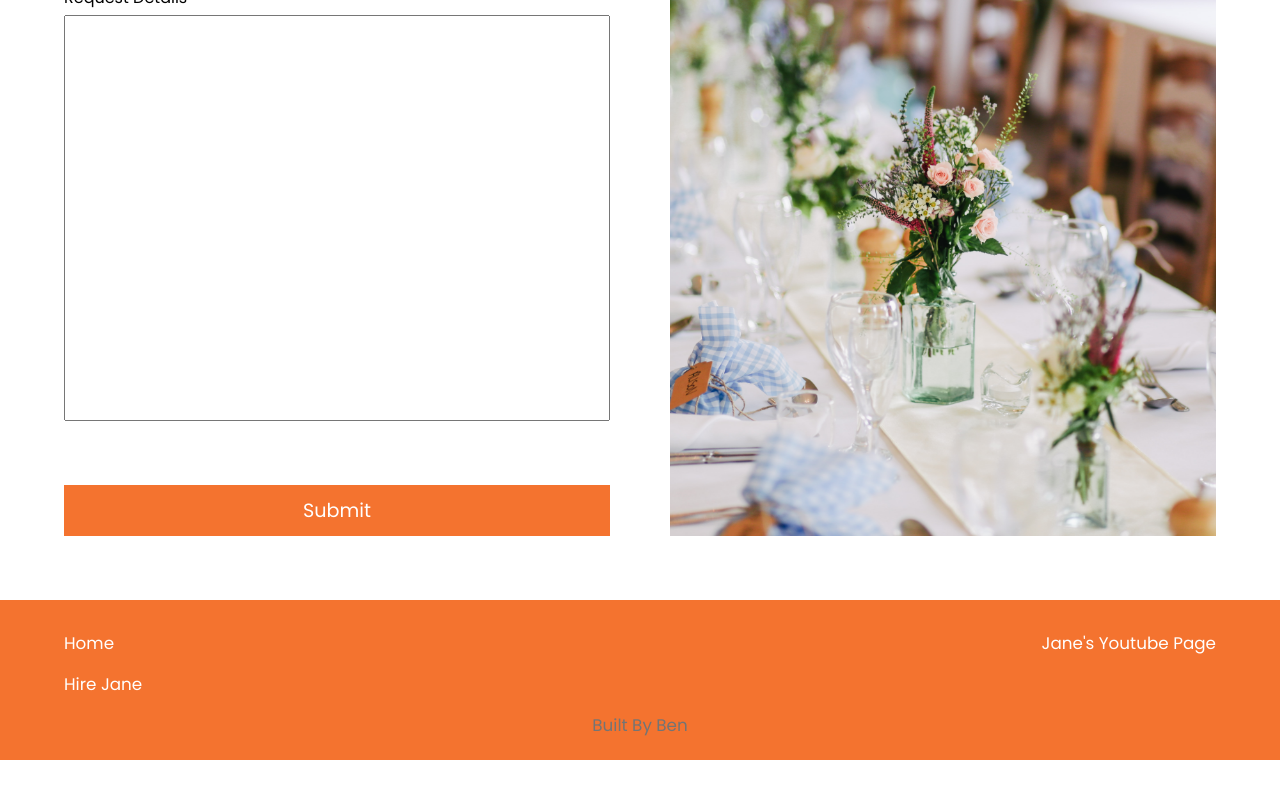
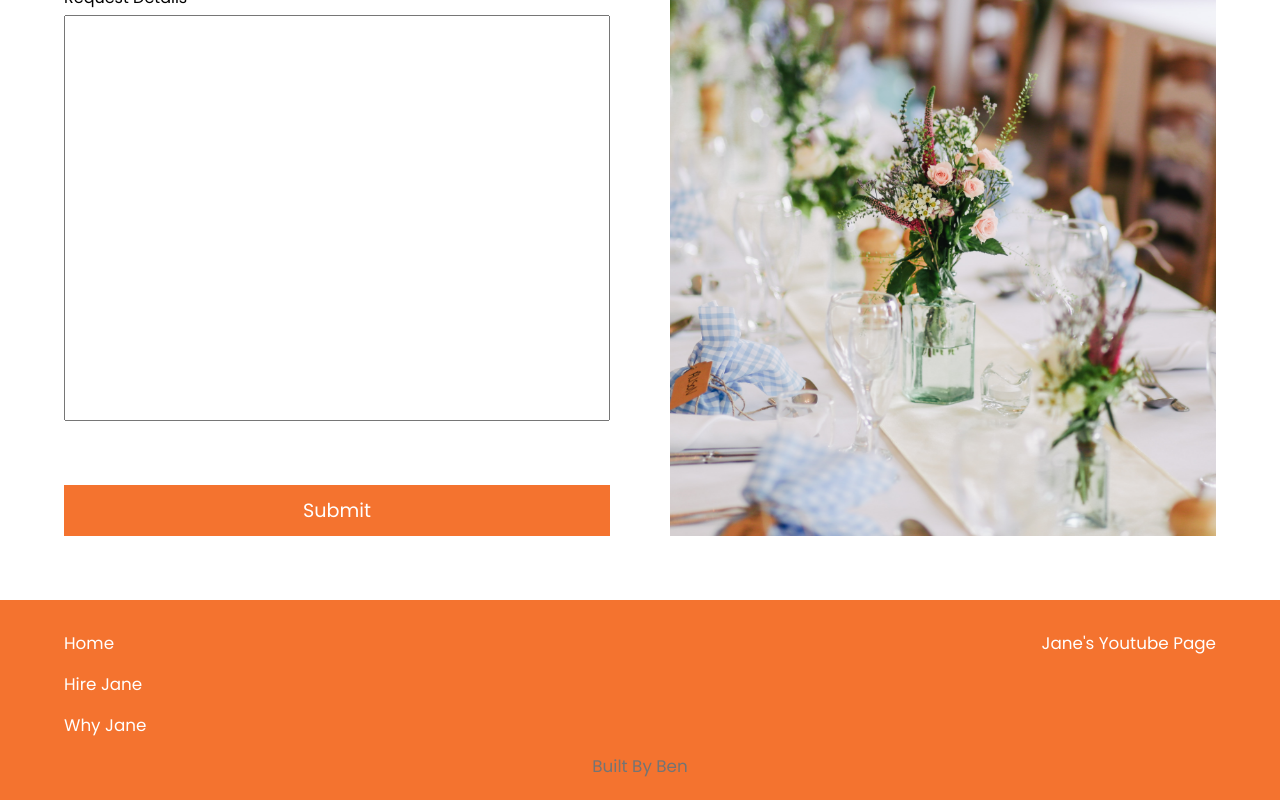
Before and after one commit to benyoo5222/Jane-website, a React (Create React App) app in the folder website/: page /hire-jane in a window 1280 px wide. Shown: the part 851-1651 px from the top of the page. Before the commit the page ends 1611 px from the top, so only its background shows below. Built offline with nearby package versions, Linux system fonts and the light colour scheme.

Commit message:
Added why Jane page on footer

```diff
--- a/website/src/Components/Footer/Footer.css
+++ b/website/src/Components/Footer/Footer.css
@@ -42,7 +42,7 @@
 @media (min-width: 700px) {
   .footer-container {
     padding: 30px 5%;
-    height: 100px;
+    height: 140px;
   }
 
   .footer-text {
@@ -66,7 +66,7 @@
 
 @media (max-width: 320px) {
   .footer-container {
-    height: 80px;
+    height: 140px;
   }
 
   .footer-nav-container {
--- a/website/src/Components/Footer/Footer.js
+++ b/website/src/Components/Footer/Footer.js
@@ -28,6 +28,15 @@ const Footer = () => {
             <p className="footer-text">Hire Jane</p>
           </Link>
         </li>
+
+        <li className="footer-home-youtube-container">
+          <Link
+            to="/why-jane"
+            className="footer-text-container footer-left-item"
+          >
+            <p className="footer-text">Why Jane</p>
+          </Link>
+        </li>
       </ul>
 
       <div className="footer-credit-container">
--- a/website/src/Components/Why-Jane/WhyJane.js
+++ b/website/src/Components/Why-Jane/WhyJane.js
@@ -55,12 +55,13 @@ const WhyJane = () => {
             a day for Susan, while making sure everyone can do the exercise.
           </p>
           <p>
-            Keeping track of activities that the seniors liked and didn't like,
-            but also worrying that they will get bored of bingo soon.
+            You are researching for hours and hours for new activities because
+            there is a voice at the back of your head whispering that the
+            residents will get tired of bingo soon.
           </p>
           <p>
-            Researching hours and hours for fun, yet challenging (enough) games
-            to stimulate the brain for better memory.
+            What's even more time consuming is the fact that you are studying
+            what health benefits will this activity have for your residents.
           </p>
           <p>All the while, Peter is throwing a fit again...</p>
           <p>
```
